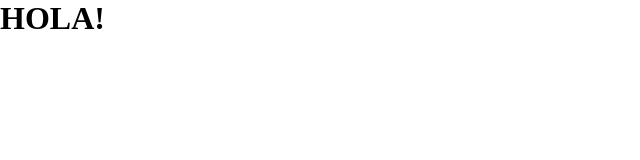
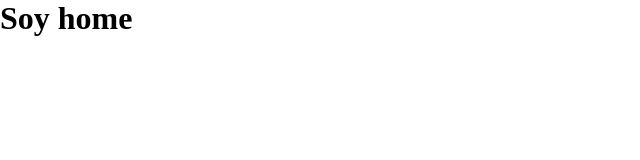
Before and after one commit to AzucenaGrecia/HackerNews, a React (Create React App) app in the folder client/: page / in a window 1280 px wide. Shown: the top 160 px of the page, without its empty margins (0-640 px from the left). Built offline with nearby package versions, Linux system fonts and the light colour scheme.

Commit message:
Add page Home to the aplication

```diff
--- a/client/src/App.js
+++ b/client/src/App.js
@@ -2,10 +2,10 @@ import React from "react";
 import { css, Global } from "@emotion/react";
 import {
   BrowserRouter as Router,
-  Redirect,
   Route,
   Switch,
 } from "react-router-dom";
+import Home from "./pages/Home";
 
 function App() {
   return (
@@ -22,10 +22,9 @@ function App() {
       />
       <Router>
         <Switch>
-          <Route />
+          <Route exact path="/" component={Home}/>
         </Switch>
       </Router>
-      <h1>HOLA!</h1>
     </div>
   );
 }
--- /dev/null
+++ b/client/src/pages/Home.js
@@ -0,0 +1,9 @@
+import React from "react";
+
+export default function Home() {
+  return (
+    <>
+      <h1>Soy home</h1>
+    </>
+  );
+}
```
